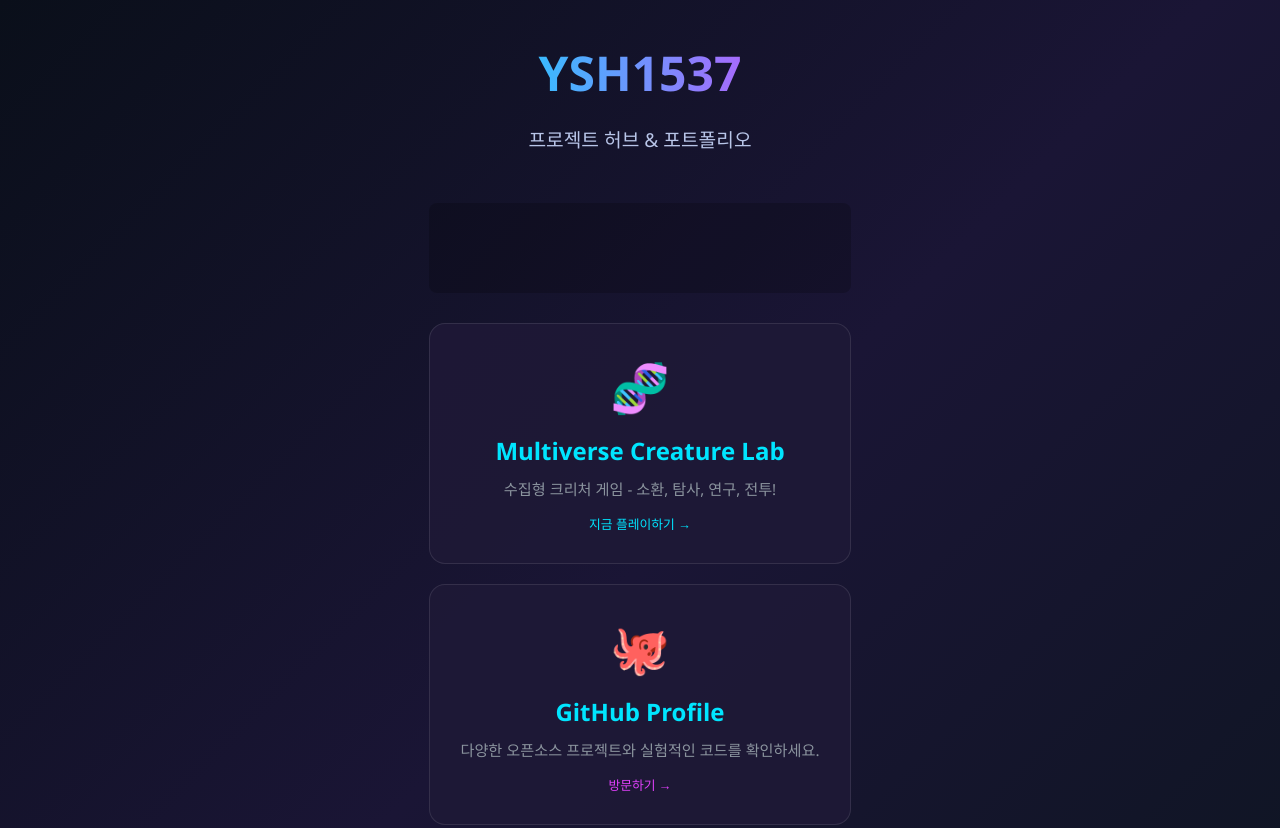
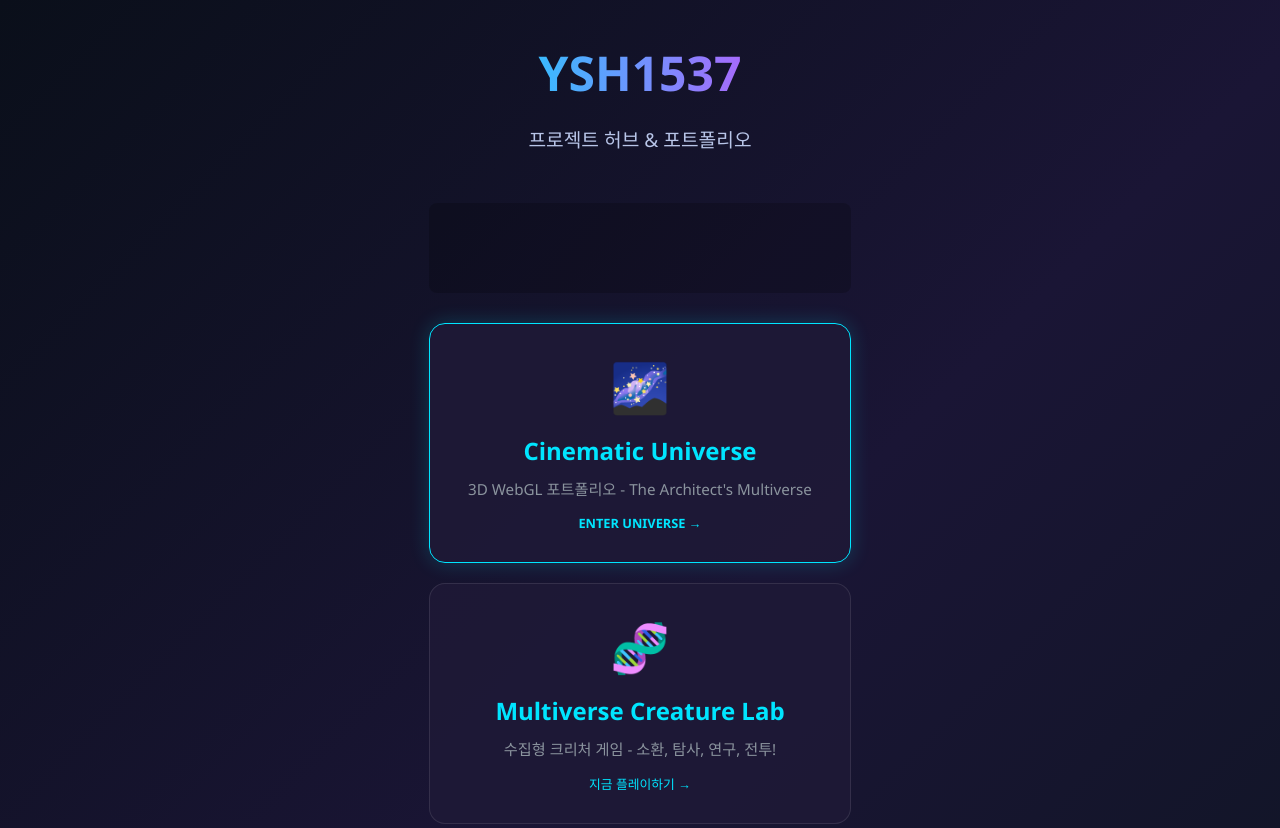
Before and after one commit to Yesol-Pilot/Yesol-Pilot.github.io, a plain HTML site: page index.html in a window 1280 px wide. Shown: the top 828 px of the page. Drawn offline with Linux system fonts and the light colour scheme.

Commit message:
feat: Add Cinematic Universe Portfolio link

```diff
--- a/index.html
+++ b/index.html
@@ -118,6 +118,12 @@
         </div>
 
         <div class="projects">
+            <a href="https://www.heoyesol.kr" class="project-card" style="border-color: #00e5ff; box-shadow: 0 0 20px rgba(0, 229, 255, 0.2);">
+                <div class="emoji">🌌</div>
+                <h2>Cinematic Universe</h2>
+                <p>3D WebGL 포트폴리오 - The Architect's Multiverse</p>
+                <div style="margin-top:15px; font-size:0.8rem; color:#00e5ff; font-weight:bold;">ENTER UNIVERSE →</div>
+            </a>
             <a href="/game/" class="project-card">
                 <div class="emoji">🧬</div>
                 <h2>Multiverse Creature Lab</h2>
```
